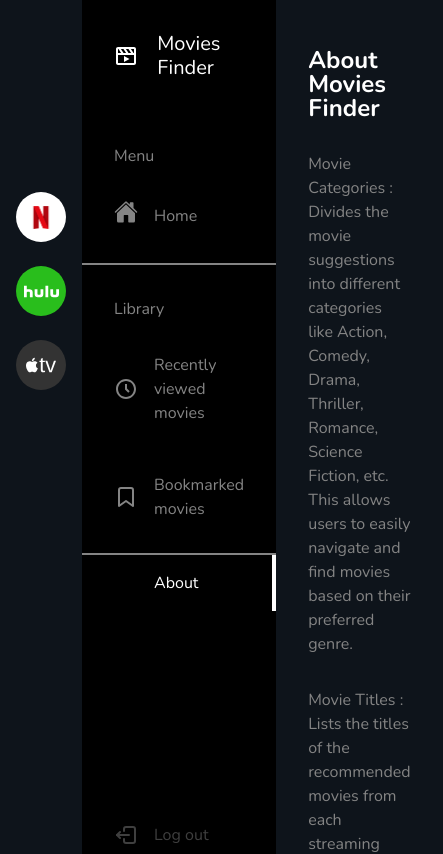
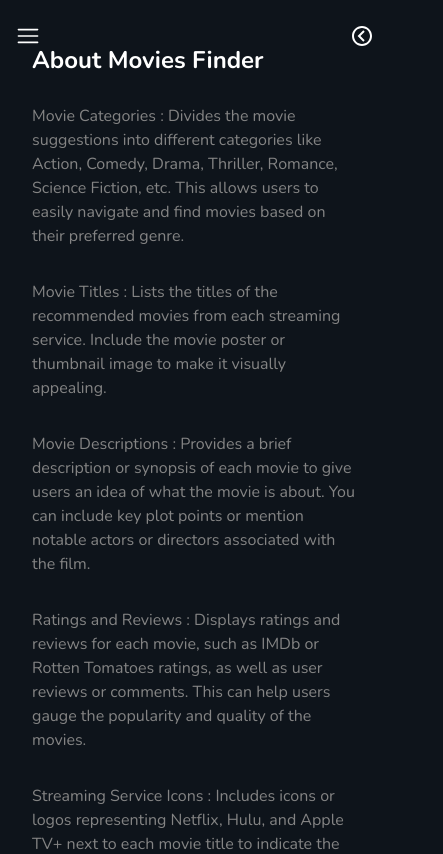
Before and after one commit to muriukialex/MoviesFinder, a Next.js app: page /about in a window 390 px wide. Shown: the top 854 px of the page, 443 px wide, since content can reach past the window. Built offline with nearby package versions, Linux system fonts and the light colour scheme; no server answers; sample sign-in values are in the browser's storage; some icons are missing.

Commit message:
initial mobile view styles

```diff
--- a/const.sass
+++ b/const.sass
@@ -42,3 +42,7 @@ $fallback-font: 'Lucida Sans', 'Lucida Sans Regular', 'Lucida Grande', 'Lucida S
 =over-1280px()
 	@media screen and (min-width: 1280px)
 		@content
+
+=under-1280px()
+	@media screen and (max-width: 1280px)
+		@content
--- a/src/components/HomeLayout/HomeLayout.tsx
+++ b/src/components/HomeLayout/HomeLayout.tsx
@@ -1,5 +1,7 @@
 import React, { Dispatch, SetStateAction } from 'react'
 import { useRouter } from 'next/router'
+import { RxHamburgerMenu } from 'react-icons/rx'
+import { BiChevronLeftCircle } from 'react-icons/bi'
 import styles from './styles.module.sass'
 import MenuLogos from '../MenuLogos/MenuLogos'
 import Header from '../Header'
@@ -38,6 +40,10 @@ const HomeLayout = ({
 	const router = useRouter()
 	return (
 		<div className={styles.HomeLayoutContainer}>
+			<div className={styles.HomeLayoutContainer__Mobile}>
+				<RxHamburgerMenu size={24} className={styles.HomeLayoutContainer__Mobile__OpenMenuIcon} />
+				<BiChevronLeftCircle size={24} className={styles.HomeLayoutContainer__Mobile__OpenProfileIcon} />
+			</div>
 			<div className={styles.HomeLayoutContainer__menuLogos}>
 				<MenuLogos />
 			</div>
--- a/src/components/HomeLayout/styles.module.sass
+++ b/src/components/HomeLayout/styles.module.sass
@@ -3,13 +3,39 @@
 .HomeLayoutContainer
     display: flex
 
+    &__Mobile
+        display: none
+
+        +under-1280px()
+            display: block
+
+        &__OpenMenuIcon
+            display: block
+            cursor: pointer
+            position: absolute
+            top: 1.5rem
+            left: 1rem
+
+        &__OpenProfileIcon
+            display: block
+            cursor: pointer
+            position: absolute
+            top: 1.5rem
+            right: 1rem
+
     &__menuLogos
         flex: 0.25
+
+        +under-1280px()
+            display: none
 
     &__menuSection
         flex: 1.25
         background-color: $color-black
         min-height: 100vh
+
+        +under-1280px()
+            display: none
 
     &__mainDetails
         flex: 3
@@ -18,3 +44,6 @@
         flex: 1
         background-color: $color-black
         min-height: 100vh
+
+        +under-1280px()
+            display: none
--- a/src/components/HomeLayoutHeader/styles.module.sass
+++ b/src/components/HomeLayoutHeader/styles.module.sass
@@ -4,6 +4,13 @@
     display: flex
     align-items: center
     padding: 1rem
+
+    +under-1280px()
+        display: flex
+        align-items: center
+        padding: 1rem
+        flex-wrap: wrap
+        padding: 4.5rem 1rem 1rem 1rem
 
     &__section
         padding: 2rem
@@ -12,12 +19,22 @@
         display: flex
         align-items: center
 
+        +under-768px()
+            flex: none
+            padding: 1rem
+
         div
             cursor: pointer
 
     &__searchContainer
         flex: 3
         display: flex
+
+        +under-390px()
+            margin-top: 1.5rem
+
+        +under-1280px()
+            min-width: fit-content
 
         &__input
             display: flex
--- a/src/components/MovieCard/styles.module.sass
+++ b/src/components/MovieCard/styles.module.sass
@@ -9,6 +9,10 @@
     background-size: cover
     position: relative
     border-radius: $border-radius
+
+    +under-768px()
+        width: 100%
+        height: 100%
 
     &__Details
         padding: 6rem 1rem
```
